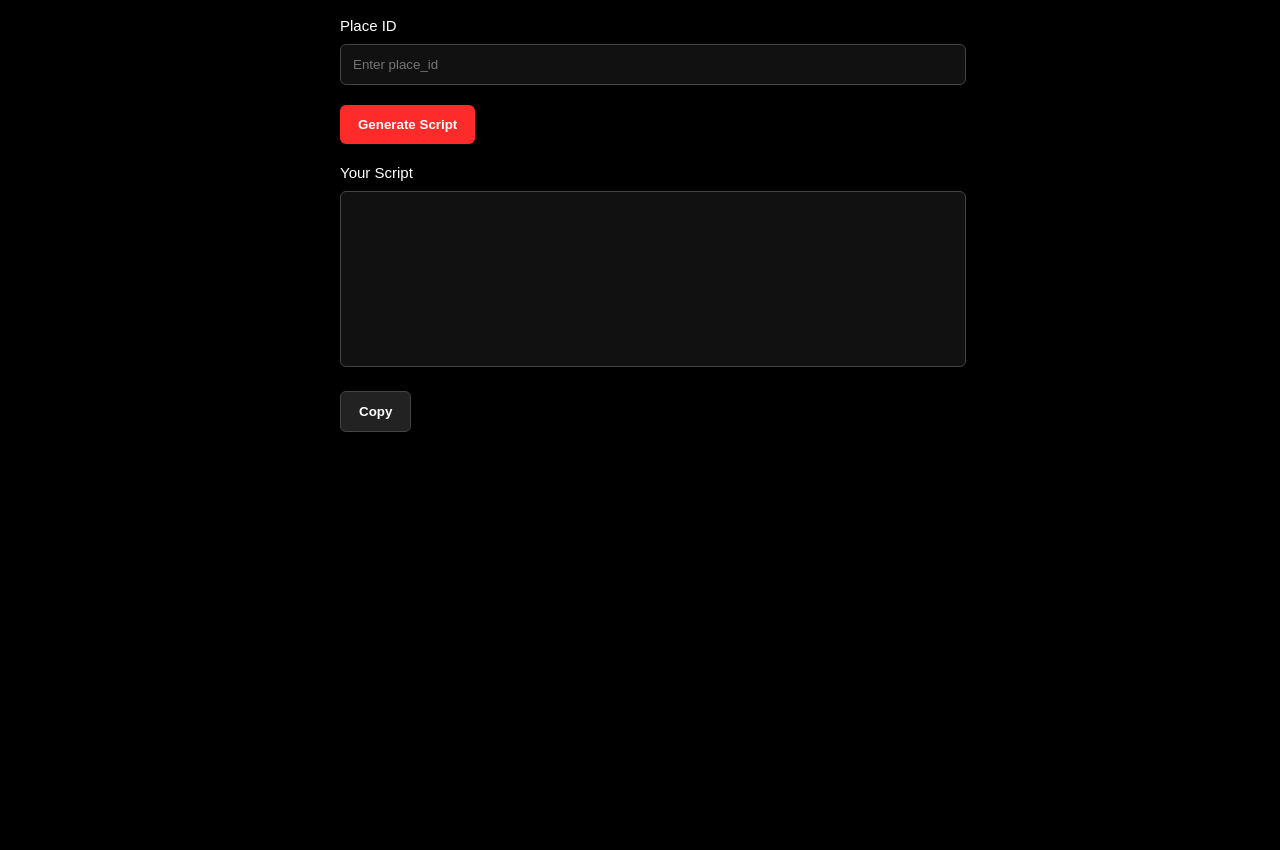
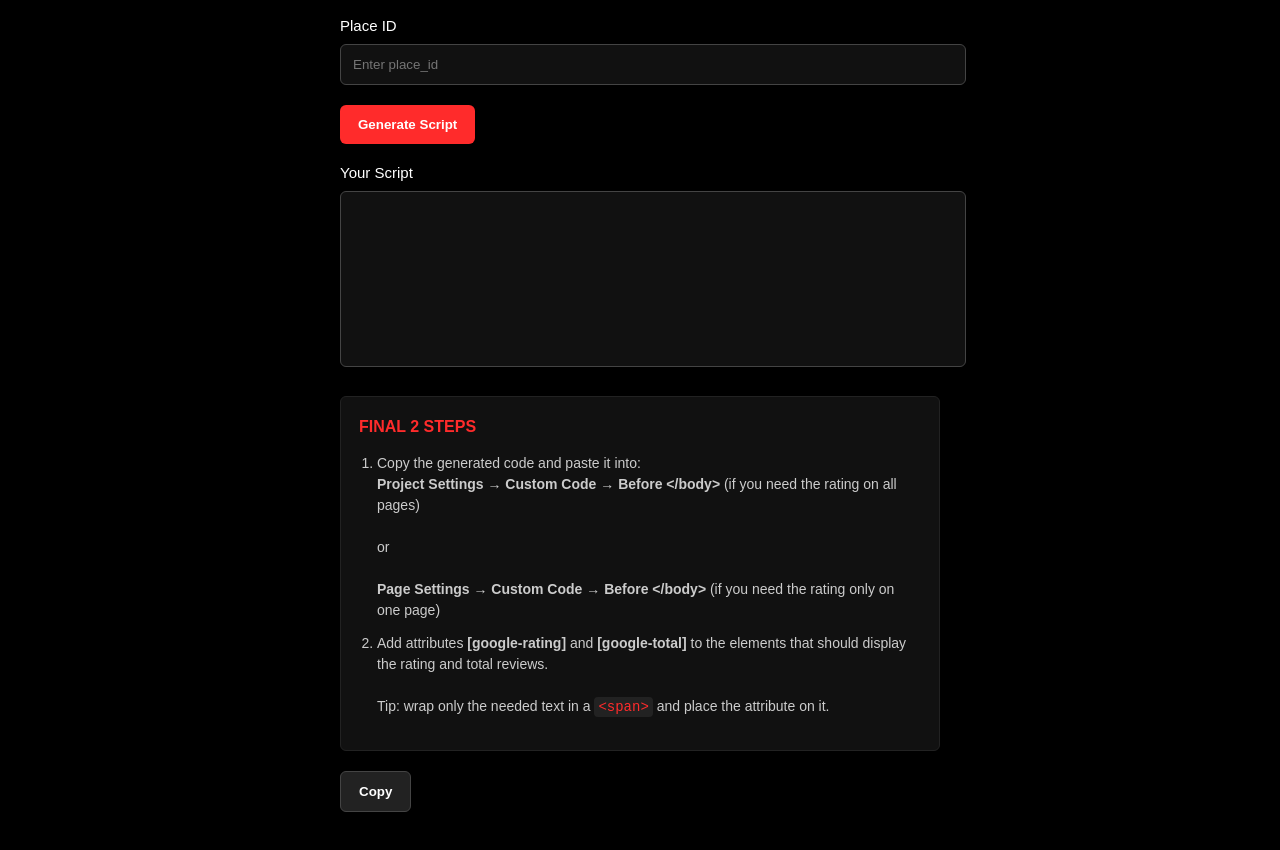
Before and after one commit to EvgeniyChumak/google-reviews, a website: page admin/index.html in a window 1280 px wide. Shown: the part 184-1034 px from the top of the page. Before the commit the page ends 800 px from the top, so only its background shows below. Drawn offline with Linux system fonts and the light colour scheme.

Commit message:
fix admin js v2

```diff
--- a/admin/admin.js
+++ b/admin/admin.js
@@ -32,30 +32,9 @@ document.addEventListener("DOMContentLoaded", async () => {
     console.error("Google Reviews error:", err);
   }
 });
-</script>
-`;
+</script>`.trim();
 
-    const instructions = `
------------------------------
-✨ FINAL 2 STEPS:
-
-1) Copy the code above and paste it into:
-   - Project Settings → Custom Code → Before </body>
-     (if you need the rating on the entire website)
-   OR
-   - Page Settings → Custom Code → Before </body>
-     (if the rating is needed only on one page)
-
-2) Add attributes:
-   [google-rating]  – element that must contain the average rating
-   [google-total]   – element that must contain the reviews count
-
-   Tip: If the text is inside a paragraph, wrap only the necessary part in <span>
-   and apply the attribute to that <span>.
------------------------------
-`;
-
-    result.value = script.trim() + "\n\n" + instructions.trim();
+    result.value = script;
   });
 
   copyBtn.addEventListener("click", () => {
--- a/admin/index.html
+++ b/admin/index.html
@@ -17,8 +17,9 @@
 
     <p class="helper">
       You can find the Place ID of any business here:
-      <a href="https://developers.google.com/maps/documentation/places/web-service/place-id"
-         target="_blank">Google Place ID Finder</a>
+      <a href="https://developers.google.com/maps/documentation/places/web-service/place-id" target="_blank">
+        Google Place ID Finder
+      </a>
     </p>
 
     <label class="label">Place ID</label>
@@ -29,6 +30,27 @@
     <label class="label">Your Script</label>
     <textarea id="result" class="textarea" readonly></textarea>
 
+    <!-- ⭐ Инструкция -->
+    <div class="instructions">
+      <h3>Final 2 Steps</h3>
+      <ol>
+        <li>
+          Copy the generated code and paste it into:<br>
+          <strong>Project Settings → Custom Code → Before &lt;/body&gt;</strong>
+          (if you need the rating on all pages)<br><br>
+          or<br><br>
+          <strong>Page Settings → Custom Code → Before &lt;/body&gt;</strong>
+          (if you need the rating only on one page)
+        </li>
+
+        <li>
+          Add attributes <strong>[google-rating]</strong> and <strong>[google-total]</strong>
+          to the elements that should display the rating and total reviews.<br><br>
+          Tip: wrap only the needed text in a <code>&lt;span&gt;</code> and place the attribute on it.
+        </li>
+      </ol>
+    </div>
+
     <button id="copy-btn" class="btn secondary">Copy</button>
   </main>
 
--- a/admin/style.css
+++ b/admin/style.css
@@ -88,3 +88,36 @@ body {
   color: #ff2b2b;
   opacity: 1;
 }
+
+.instructions {
+  margin-top: 25px;
+  padding: 18px;
+  background: #111;
+  border: 1px solid #222;
+  border-radius: 6px;
+  font-size: 14px;
+  color: #ccc;
+  line-height: 1.5;
+}
+
+.instructions h3 {
+  margin: 0 0 10px;
+  font-size: 16px;
+  color: #ff2b2b;
+  text-transform: uppercase;
+}
+
+.instructions ol {
+  padding-left: 18px;
+}
+
+.instructions li {
+  margin-bottom: 12px;
+}
+
+.instructions code {
+  background: #222;
+  padding: 2px 4px;
+  border-radius: 4px;
+  color: #ff2b2b;
+}
```
